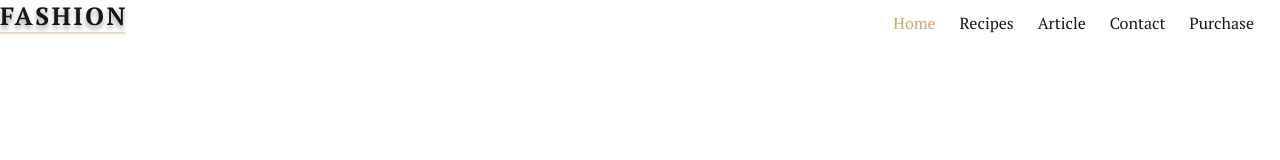
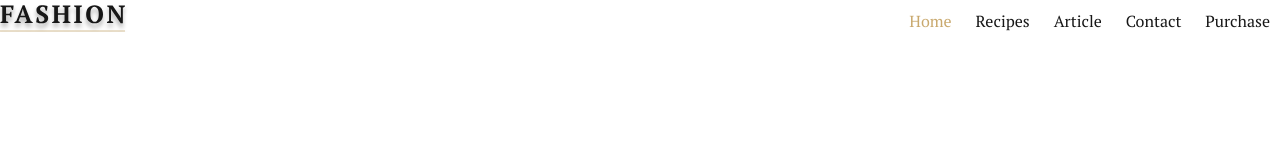
Before and after one commit to igrishajev/Figma-IG, a plain HTML site: page index.html in a window 1280 px wide. Drawn offline with Linux system fonts and the light colour scheme.

Commit message:
html/css fixed

```diff
--- a/Style.css
+++ b/Style.css
@@ -26,10 +26,7 @@
 }
 
 body {
-  margin: 2px 1em 0 auto;
-}
-.header {
-  display: block;
+  margin: 0;
 }
 
 .clearfix::after {
@@ -39,18 +36,27 @@ body {
 }
 
 .container::after {
-content: '';
-clear: both;
-display: inline;
+  content: '';
+  clear: both;
+  display: inline;
 }
 
 .container {
   max-width: 100%;
-  width: 1760px;
-  margin-right: auto;
+  width: 1170px;
+  /* margin-right: auto; */
   margin-left: auto;
 }
 
+.container-fluid {
+  max-width: 100%;
+}
+
+.container-fluid::after {
+  content: '';
+  clear: both;
+  display: inline;
+}
 .header-logo {
   font-size: 12px;
   font-weight: 700;
--- a/index.html
+++ b/index.html
@@ -9,9 +9,9 @@
 </head>
 
 <body>
-    <header class="container clearfix">
+    <header class="container-fluid">
 
-       <div class="header-logo">
+        <div class="header-logo">
             <a href="" class="header-logo">
                 <img src="./imgs/Logotype.svg">
             </a>
```
